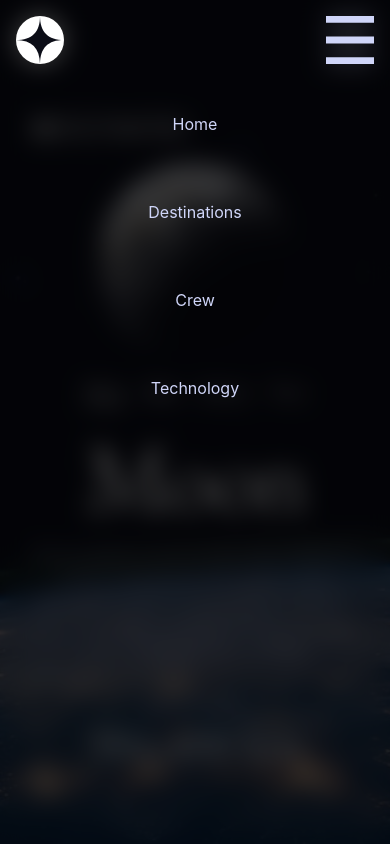
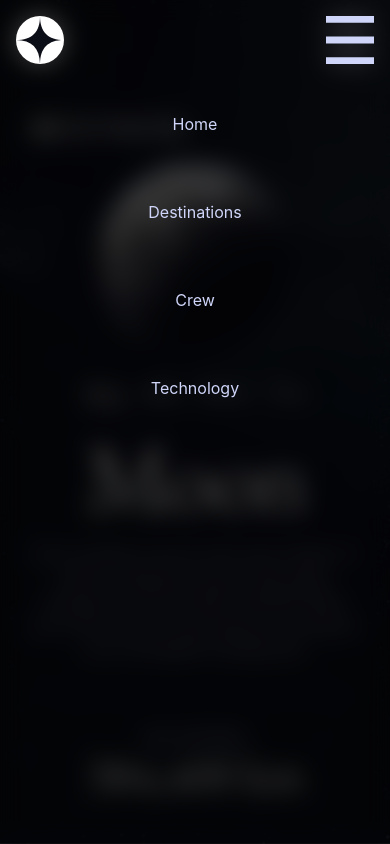
Before and after one commit to Annalisa11/space-tourism-website, a React (Create React App) app: page /destination in a window 390 px wide. Built offline with nearby package versions, Linux system fonts and the light colour scheme.

Commit message:
refactoring and cleaning up

```diff
--- a/src/App.tsx
+++ b/src/App.tsx
@@ -8,7 +8,7 @@ import NoMatch from "./pages/NoMatch";
 
 function App() {
   return (
-    <div className="border-box m-0 h-screen overflow-x-hidden bg-[url('./assets/home/background-home-mobile.jpg')] bg-cover bg-fixed bg-no-repeat p-0">
+    <div className="border-box m-0 h-screen p-0">
       <Routes>
         <Route path="/" element={<Layout />}>
           <Route index element={<Home />} />
--- /dev/null
+++ b/src/components/Header.tsx
@@ -0,0 +1,21 @@
+import MenuIcon from "../assets/shared/icon-hamburger.svg";
+import LogoIcon from "../assets/shared/logo.svg";
+
+type Props = {
+  toggleMenu: () => void;
+};
+
+const Header = ({ toggleMenu }: Props) => {
+  return (
+    <header className="z-1000 flex justify-between p-4">
+      <img src={LogoIcon} />
+      <img
+        src={MenuIcon}
+        className="w-12 hover:cursor-pointer"
+        onClick={toggleMenu}
+      />
+    </header>
+  );
+};
+
+export default Header;
--- /dev/null
+++ b/src/components/Navigation.tsx
@@ -0,0 +1,56 @@
+import classNames from "classnames";
+import { Link } from "react-router-dom";
+import Header from "../components/Header";
+import { useState } from "react";
+
+type Props = {};
+
+type NavEntry = {
+  title: string;
+  url: string;
+};
+
+const Navigation = ({}: Props) => {
+  const navEntries: NavEntry[] = [
+    { title: "Home", url: "/" },
+    { title: "Destinations", url: "/destination" },
+    { title: "Crew", url: "/crew" },
+    { title: "Technology", url: "/technology" },
+  ];
+
+  const [isMenuOpen, setIsMenuOpen] = useState<boolean>(false);
+
+  const toggleMenu = () => {
+    setIsMenuOpen((prev) => !prev);
+    console.log("menu open", isMenuOpen);
+  };
+
+  return (
+    <>
+      <Header toggleMenu={toggleMenu} />
+      <nav
+        className={classNames(
+          { hidden: isMenuOpen },
+          "absolute bottom-0 top-0 z-50 w-full bg-black/70 text-purple-light backdrop-blur-md",
+        )}
+      >
+        <Header toggleMenu={toggleMenu} />
+        <ul className="flex flex-col justify-between  ">
+          {navEntries.map(({ title, url }, index) => (
+            <li key={index}>
+              <Link
+                onClick={toggleMenu}
+                className="flex justify-center p-8 hover:cursor-pointer"
+                to={url}
+              >
+                {title}
+              </Link>
+            </li>
+          ))}
+        </ul>
+      </nav>
+    </>
+  );
+};
+
+export default Navigation;
--- /dev/null
+++ b/src/components/Slider.tsx
@@ -0,0 +1,64 @@
+import { Swiper, SwiperSlide } from "swiper/react";
+import SwiperCore, { Navigation, Pagination } from "swiper/core";
+import "swiper/swiper.min.css";
+import "swiper/components/navigation/navigation.min.css";
+
+// install swiper modules
+SwiperCore.use([Navigation, Pagination]);
+
+export type SliderType = {
+  name: string;
+};
+
+type Props<T extends SliderType> = {
+  data: T[];
+  onSlideChange: (index: number) => void;
+};
+
+const Slider = <T extends SliderType>({ data, onSlideChange }: Props<T>) => {
+  return (
+    <Swiper
+      spaceBetween={50}
+      slidesPerView={1}
+      pagination={{
+        clickable: true,
+        type: "bullets",
+        bulletElement: "span",
+        renderBullet: function (index, className) {
+          return (
+            '<span class="test ' +
+            className +
+            '">' +
+            data[index].name +
+            "</span>"
+          );
+        },
+      }}
+      onSwiper={(swiper) => console.log(swiper)}
+      onSlideChange={({ realIndex }) => {
+        console.log("slide change", realIndex);
+        onSlideChange(realIndex);
+      }}
+      breakpoints={{
+        640: {
+          slidesPerView: 1,
+        },
+      }}
+    >
+      {data.map((item) => {
+        return (
+          <SwiperSlide>
+            <img
+              src={require(
+                `../assets/destination/image-${item.name.toLowerCase()}.png`,
+              )}
+              alt={item.name}
+            />
+          </SwiperSlide>
+        );
+      })}
+    </Swiper>
+  );
+};
+
+export default Slider;
--- a/src/index.css
+++ b/src/index.css
@@ -17,6 +17,10 @@
   }
   p {
     @apply font-body text-base tracking-wider;
+  }
+
+  hr {
+    @apply mx-4 my-8 border-purple-light opacity-20;
   }
 }
 
--- a/src/pages/Destination.tsx
+++ b/src/pages/Destination.tsx
@@ -1,12 +1,6 @@
 import { useState } from "react";
 import data from "../assets/data.json";
-import { Swiper, SwiperSlide } from "swiper/react";
-import SwiperCore, { Navigation, Pagination } from "swiper/core";
-import "swiper/swiper.min.css";
-import "swiper/components/navigation/navigation.min.css";
-
-// install swiper modules
-SwiperCore.use([Navigation, Pagination]);
+import Slider from "../components/Slider";
 
 type Planet = {
   name: string;
@@ -23,6 +17,10 @@ const Destination = () => {
   const planets = data.destinations;
   const [selectedPlanet, setSelectedPlanet] = useState<Planet>(planets[0]);
 
+  const onSlideChange = (index: number) => {
+    setSelectedPlanet(planets[index]);
+  };
+
   return (
     <div className="">
       <div>
@@ -30,52 +28,11 @@ const Destination = () => {
           <h3 className="text-white">
             <strong>02</strong> Destination
           </h3>
-          <Swiper
-            spaceBetween={50}
-            slidesPerView={1}
-            pagination={{
-              clickable: true,
-              type: "bullets",
-              bulletElement: "span",
-              renderBullet: function (index, className) {
-                return (
-                  '<span class="test ' +
-                  className +
-                  '">' +
-                  planets[index].name +
-                  "</span>"
-                );
-              },
-            }}
-            onSwiper={(swiper) => console.log(swiper)}
-            onSlideChange={({ realIndex }) => {
-              console.log("slide change", realIndex);
-              setSelectedPlanet(planets[realIndex]);
-            }}
-            breakpoints={{
-              640: {
-                slidesPerView: 1,
-              },
-            }}
-          >
-            {planets.map((planet) => {
-              return (
-                <SwiperSlide>
-                  <img
-                    src={require(
-                      `../assets/destination/image-${planet.name.toLowerCase()}.png`,
-                    )}
-                    alt={planet.name}
-                  />
-                </SwiperSlide>
-              );
-            })}
-          </Swiper>
+          <Slider data={planets} onSlideChange={onSlideChange} />
           <div className="mt-6 text-center">
             <h1>{selectedPlanet.name}</h1>
-
             <p>{selectedPlanet.description}</p>
-            <hr className="my-4" />
+            <hr />
 
             <p className="text-md uppercase">avg, distance</p>
             <div className="font-headline text-5xl text-white">
--- a/src/pages/Layout.tsx
+++ b/src/pages/Layout.tsx
@@ -1,68 +1,18 @@
-import { Link, Outlet } from "react-router-dom";
-import MenuIcon from "../assets/shared/icon-hamburger.svg";
-import LogoIcon from "../assets/shared/logo.svg";
-import { useState } from "react";
-import classNames from "classnames";
-
-type NavEntry = {
-  title: string;
-  url: string;
-};
+import { Outlet } from "react-router-dom";
+import { useLocation } from "react-router-dom";
+import Navigation from "../components/Navigation";
 
 const Layout = () => {
-  const navEntries: NavEntry[] = [
-    { title: "Home", url: "/" },
-    { title: "Destinations", url: "/destination" },
-    { title: "Crew", url: "/crew" },
-    { title: "Technology", url: "/technology" },
-  ];
+  const location = useLocation();
 
-  const [isMenuOpen, setIsMenuOpen] = useState<boolean>(false);
-
-  const toggleMenu = () => {
-    setIsMenuOpen((prev) => !prev);
-    console.log("menu open", isMenuOpen);
-  };
+  const background =
+    location.pathname === "/" ? "bg-home-mobile" : "bg-other-mobile";
 
   return (
-    <div className="relative z-0 h-screen ">
-      <header className="z-1000 flex justify-between p-4">
-        <img src={LogoIcon} />
-        <img
-          src={MenuIcon}
-          className="w-12 hover:cursor-pointer"
-          onClick={toggleMenu}
-        />
-      </header>
-      <nav
-        className={classNames(
-          { hidden: isMenuOpen },
-          "absolute bottom-0 top-0 z-50 w-full bg-black/70 text-purple-light backdrop-blur-md",
-        )}
-      >
-        <header className="z-1000 flex justify-between p-4">
-          <img src={LogoIcon} />
-          <img
-            src={MenuIcon}
-            className="w-12 hover:cursor-pointer"
-            onClick={toggleMenu}
-          />
-        </header>
-        <ul className="flex flex-col justify-between  ">
-          {navEntries.map(({ title, url }, index) => (
-            <li key={index}>
-              <Link
-                onClick={toggleMenu}
-                className="flex justify-center p-8 hover:cursor-pointer"
-                to={url}
-              >
-                {title}
-              </Link>
-            </li>
-          ))}
-        </ul>
-      </nav>
-
+    <div
+      className={`${background} relative z-0 h-screen overflow-x-hidden bg-cover bg-fixed bg-no-repeat`}
+    >
+      <Navigation />
       <Outlet />
     </div>
   );
--- a/tailwind.config.js
+++ b/tailwind.config.js
@@ -10,6 +10,11 @@ module.exports = {
       colors: {
         purple: { light: "#d0d6f9" },
       },
+      backgroundImage: {
+        "home-mobile": "url('./assets/home/background-home-mobile.jpg')",
+        "other-mobile":
+          "url('./assets/destination/background-destination-mobile.jpg')",
+      },
     },
   },
   plugins: [],
```
